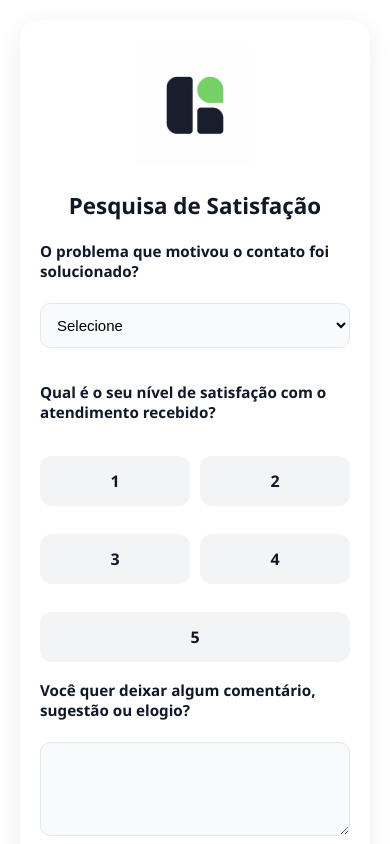
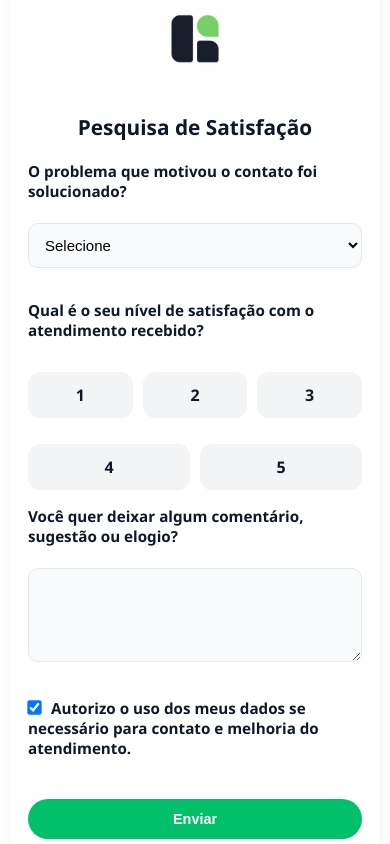
Before and after one commit to Jotacemartins/csat-PARA-HELENA, a plain HTML site: page index.html in a window 390 px wide. Shown: the top 844 px of the page. Drawn offline with Linux system fonts and the light colour scheme.

Commit message:
Update index.html

```diff
--- a/index.html
+++ b/index.html
@@ -17,28 +17,36 @@
 
     * {
       box-sizing: border-box;
+      margin: 0;
+      padding: 0;
+    }
+
+    html, body {
+      font-family: 'Segoe UI', Roboto, sans-serif;
+      background-color: #fff;
+      height: 100%;
+      width: 100%;
+      overflow-x: hidden; /* 🔹 Impede rolagem lateral */
+      color: var(--helena-dark);
     }
 
     body {
-      font-family: 'Segoe UI', Roboto, sans-serif;
-      background-color: #fff;
-      margin: 0;
-      padding: 20px;
       display: flex;
       justify-content: center;
       align-items: center;
+      padding: 20px;
       min-height: 100vh;
-      color: var(--helena-dark);
     }
 
     .container {
       background: #fff;
-      padding: 40px 30px;
+      padding: 35px 25px;
       border-radius: 20px;
       box-shadow: 0 6px 25px rgba(0, 0, 0, 0.08);
       width: 100%;
-      max-width: 520px;
+      max-width: 480px; /* 🔹 Ajuste para caber perfeitamente em mobile */
       transition: all 0.3s ease;
+      overflow: hidden;
     }
 
     .logo-wrapper {
@@ -47,20 +55,20 @@
     }
 
     .logo {
-      max-width: 120px;
+      max-width: 100px;
       height: auto;
     }
 
     h2 {
       text-align: center;
-      font-size: clamp(1.4rem, 2vw, 1.8rem);
+      font-size: clamp(1.3rem, 4vw, 1.8rem);
       color: var(--helena-dark);
       margin-bottom: 20px;
     }
 
     label {
       display: block;
-      margin-top: 18px;
+      margin-top: 16px;
       font-weight: 600;
       color: var(--helena-dark);
       font-size: 0.95rem;
@@ -95,8 +103,8 @@
       display: flex;
       flex-wrap: wrap;
       justify-content: center;
+      gap: 10px;
       margin-top: 12px;
-      gap: 10px;
     }
 
     .nota-card {
@@ -182,14 +190,29 @@
       margin-bottom: 16px;
     }
 
+    /* 🔹 Ajustes para telas pequenas */
     @media (max-width: 480px) {
+      body {
+        padding: 10px;
+      }
+
       .container {
-        padding: 25px 20px;
+        padding: 25px 18px;
+        border-radius: 14px;
+        box-shadow: 0 3px 12px rgba(0, 0, 0, 0.05);
       }
 
       .nota-card {
-        flex: 1 1 45%;
-        padding: 12px 0;
+        flex: 1 1 28%; /* 3 por linha */
+        padding: 10px 0;
+      }
+
+      button {
+        padding: 12px;
+      }
+
+      textarea {
+        min-height: 80px;
       }
     }
   </style>
@@ -260,7 +283,6 @@
         ? `https://web-staging.helena.run/chat2/sessions/${rawSessionId}`
         : '';
 
-      // Corrigido: linha estava quebrada
       document.getElementById('sessionId').value = fullSessionLink;
       document.getElementById('empresa').value = urlParams.get('empresa') || '';
       document.getElementById('telefone').value = urlParams.get('telefone') || '';
@@ -272,7 +294,6 @@
       const contatoNomeInput = document.getElementById('contatoNome');
       const submitButton = document.getElementById('submitBtn');
 
-      // Mostrar follow-up se nota <= 3
       const notaRadios = document.querySelectorAll('input[name="satisfacao"]');
       notaRadios.forEach(radio => {
         radio.addEventListener('change', () => {
```
